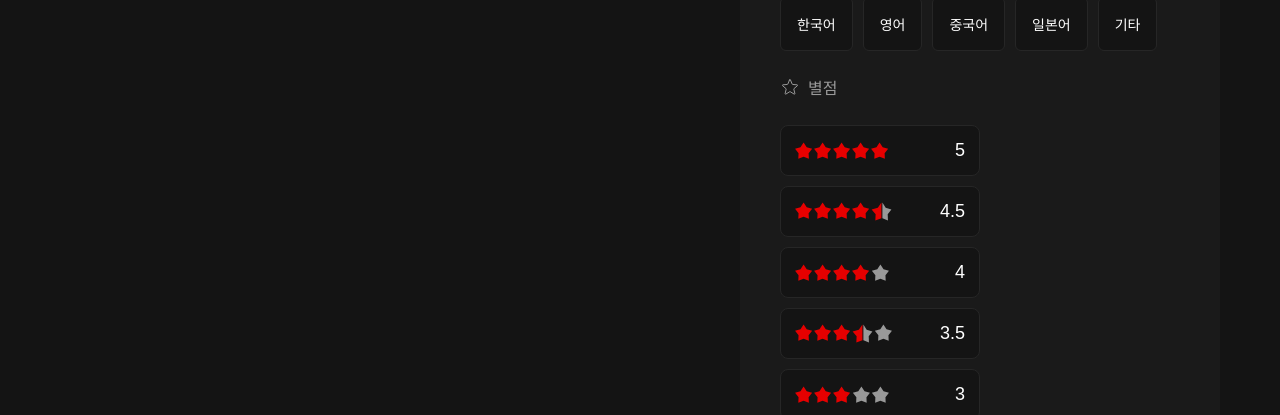
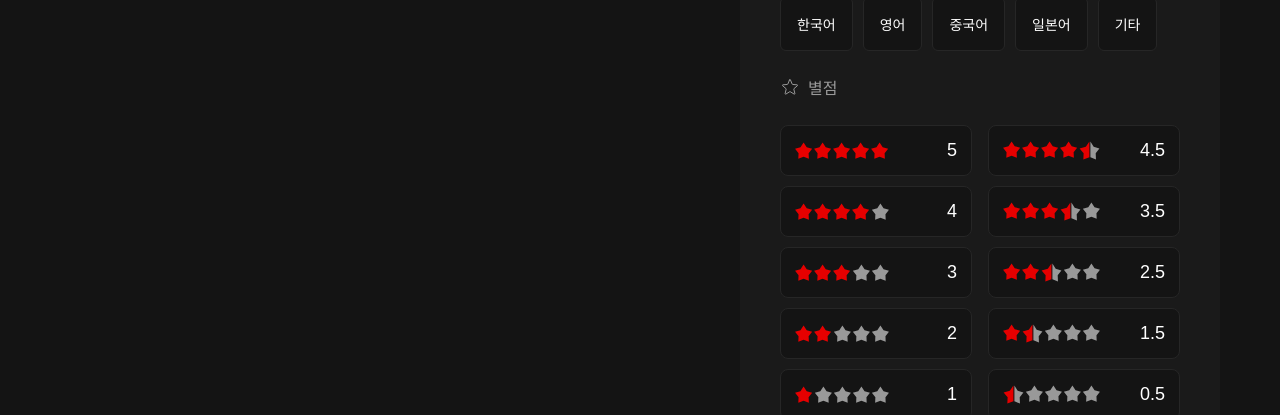
Before and after one commit to programrsky/Damoa_sky, a React (Create React App) app: page /review in a window 1280 px wide. Shown: the part 399-814 px from the top of the page. Built offline with nearby package versions, Linux system fonts and the light colour scheme; no server answers.

Commit message:
Damoa_commit:2,3(리뷰 및 커뮤니티 로그인 후 사용 로직)

```diff
--- a/src/component/LoginPage.jsx
+++ b/src/component/LoginPage.jsx
@@ -2,7 +2,8 @@ import Modal from 'react-modal';
 import LoginForm from './LoginForm';
 import SignUpForm from './SignUpForm';
 import MyPageForm from './ChangingInformation';
-import { useState, useEffect } from 'react';
+import { useState, useEffect} from 'react';
+import { useNavigate } from 'react-router-dom';
 import style from '../css/LoginForm.module.css';
 
 export default function LoginPage() {
@@ -10,7 +11,7 @@ export default function LoginPage() {
     const [signUpPageOpen, setSignUpPageOpen] = useState(false);
     const [myPageOpen, setMyPageOpen] = useState(false); // 마이 페이지 모달 상태 추가
     const [isLoggedIn, setIsLoggedIn] = useState(false);
-
+    const navigate = useNavigate();
     useEffect(() => {
         const userId = localStorage.getItem('user_id');
         if (userId) {
@@ -49,6 +50,7 @@ export default function LoginPage() {
     const onLogout = () => {
         localStorage.removeItem('user_id');
         setIsLoggedIn(false);
+        navigate('/');
     };
 
     useEffect(() => {
--- a/src/component/Rating.jsx
+++ b/src/component/Rating.jsx
@@ -1,4 +1,4 @@
-import React, { useState } from 'react';
+import { useState, useEffect } from 'react';
 import style from '../css/MainRating.module.css';
 import StarContent from '../svg/StarContent';
 import StarRating from '../svg/StarRating';
@@ -8,10 +8,13 @@ import EmptyStarRating from '../svg/EmptyStarRating';
 export default function Rating() {
     const [selectedRating, setSelectedRating] = useState(localStorage.getItem('rating') || '');
 
+    useEffect(() => {
+        printLocalStorage();
+    }, [selectedRating]);
+
     const handleRatingChange = (rating) => {
         setSelectedRating(rating);
         localStorage.setItem('rating', rating);
-        printLocalStorage();  // Print local storage after updating it
     };
 
     const printLocalStorage = () => {
@@ -26,40 +29,116 @@ export default function Rating() {
         return stars;
     };
 
-    const ratings = [
-        { value: 5, fullStars: 5, halfStars: 0, emptyStars: 0 },
-        { value: 4.5, fullStars: 4, halfStars: 1, emptyStars: 0 },
-        { value: 4, fullStars: 4, halfStars: 0, emptyStars: 1 },
-        { value: 3.5, fullStars: 3, halfStars: 1, emptyStars: 1 },
-        { value: 3, fullStars: 3, halfStars: 0, emptyStars: 2 },
-        { value: 2.5, fullStars: 2, halfStars: 1, emptyStars: 2 },
-        { value: 2, fullStars: 2, halfStars: 0, emptyStars: 3 },
-        { value: 1.5, fullStars: 1, halfStars: 1, emptyStars: 3 },
-        { value: 1, fullStars: 1, halfStars: 0, emptyStars: 4 },
-        { value: 0.5, fullStars: 0, halfStars: 1, emptyStars: 4 },
-    ];
-
     return (
         <div className={style.rating}>
             <div className={style.rating__content}>
                 <StarContent />
                 <p>별점</p>
             </div>
-            {ratings.map((rating, index) => (
-                <div className={style[`rating__starBtns-group`]} key={index}>
-                    <button
-                        className={`${style.rating__starBtn} ${selectedRating == rating.value ? style.active : ''}`}
-                        onClick={() => handleRatingChange(rating.value)}
-                    >
-                        <div className={style[`rating__starBtn__elements-group`]}>
-                            <div className={style.rating__starBtn__stars}>
-                                {renderStars(rating.fullStars, rating.halfStars, rating.emptyStars)}
-                            </div>
-                            <span className={style.rating__starBtn__text}>{rating.value}</span>
+            {/* 별점 5점, 별점 4.5점 */}
+            <div className={style[`rating__starBtns-group`]}>
+                <button className={style.rating__starBtn} onClick={() => handleRatingChange(5)}>
+                    <div className={style[`rating__starBtn__elements-group`]}>
+                        <div className={style.rating__starBtn__stars}>
+                            {renderStars(5, 0, 0)}
                         </div>
-                    </button>
-                </div>
-            ))}
+                        <span className={style.rating__starBtn__text}>5</span>
+                    </div>
+                </button>
+
+                <button className={style.rating__starBtn} onClick={() => handleRatingChange(4.5)}>
+                    <div className={style[`rating__starBtn__elements-group`]}>
+                        <div className={style.rating__starBtn__stars}>
+                            {renderStars(4, 1, 0)}
+                        </div>
+                        <span className={style.rating__starBtn__text}>4.5</span>
+                    </div>
+                </button>
+            </div>
+
+            {/* 별점 4점, 별점 3.5점 */}
+            <div className={style[`rating__starBtns-group`]}>
+                <button className={style.rating__starBtn} onClick={() => handleRatingChange(4)}>
+                    <div className={style[`rating__starBtn__elements-group`]}>
+                        <div className={style.rating__starBtn__stars}>
+                            {renderStars(4, 0, 1)}
+                        </div>
+                        <span className={style.rating__starBtn__text}>4</span>
+                    </div>
+                </button>
+
+                <button className={style.rating__starBtn} onClick={() => handleRatingChange(3.5)}>
+                    <div className={style[`rating__starBtn__elements-group`]}>
+                        <div className={style.rating__starBtn__stars}>
+                            {renderStars(3, 1, 1)}
+                        </div>
+                        <span className={style.rating__starBtn__text}>3.5</span>
+                    </div>
+                </button>
+            </div>
+
+            {/* 별점 3점, 별점 2.5점 */}
+            <div className={style[`rating__starBtns-group`]}>
+                <button className={style.rating__starBtn} onClick={() => handleRatingChange(3)}>
+                    <div className={style[`rating__starBtn__elements-group`]}>
+                        <div className={style.rating__starBtn__stars}>
+                            {renderStars(3, 0, 2)}
+                        </div>
+                        <span className={style.rating__starBtn__text}>3</span>
+                    </div>
+                </button>
+
+                <button className={style.rating__starBtn} onClick={() => handleRatingChange(2.5)}>
+                    <div className={style[`rating__starBtn__elements-group`]}>
+                        <div className={style.rating__starBtn__stars}>
+                            {renderStars(2, 1, 2)}
+                        </div>
+                        <span className={style.rating__starBtn__text}>2.5</span>
+                    </div>
+                </button>
+            </div>
+
+            {/* 별점 2점, 별점 1.5점 */}
+            <div className={style[`rating__starBtns-group`]}>
+                <button className={style.rating__starBtn} onClick={() => handleRatingChange(2)}>
+                    <div className={style[`rating__starBtn__elements-group`]}>
+                        <div className={style.rating__starBtn__stars}>
+                            {renderStars(2, 0, 3)}
+                        </div>
+                        <span className={style.rating__starBtn__text}>2</span>
+                    </div>
+                </button>
+
+                <button className={style.rating__starBtn} onClick={() => handleRatingChange(1.5)}>
+                    <div className={style[`rating__starBtn__elements-group`]}>
+                        <div className={style.rating__starBtn__stars}>
+                            {renderStars(1, 1, 3)}
+                        </div>
+                        <span className={style.rating__starBtn__text}>1.5</span>
+                    </div>
+                </button>
+            </div>
+
+            {/* 별점 1점, 별점 0.5점 */}
+            <div className={style[`rating__starBtns-group`]}>
+                <button className={style.rating__starBtn} onClick={() => handleRatingChange(1)}>
+                    <div className={style[`rating__starBtn__elements-group`]}>
+                        <div className={style.rating__starBtn__stars}>
+                            {renderStars(1, 0, 4)}
+                        </div>
+                        <span className={style.rating__starBtn__text}>1</span>
+                    </div>
+                </button>
+
+                <button className={style.rating__starBtn} onClick={() => handleRatingChange(0.5)}>
+                    <div className={style[`rating__starBtn__elements-group`]}>
+                        <div className={style.rating__starBtn__stars}>
+                            {renderStars(0, 1, 4)}
+                        </div>
+                        <span className={style.rating__starBtn__text}>0.5</span>
+                    </div>
+                </button>
+            </div>
         </div>
     );
 }
--- a/src/component/ReviewPageReviewText.jsx
+++ b/src/component/ReviewPageReviewText.jsx
@@ -1,16 +1,27 @@
-import { Link } from 'react-router-dom';
+import { useNavigate } from 'react-router-dom';
 import styles from '../css/ReviewText.module.css';
 import { ReactComponent as AddIcon } from '../svg/AddIcon.svg';
 
 export default function ReviewText() {
+    const navigate = useNavigate();
+
+    const handleReviewClick = (event) => {
+        const userId = localStorage.getItem('user_id');
+        if (!userId) {
+            event.preventDefault();
+            alert('로그인 후에 리뷰를 작성하실 수 있습니다.');
+        } else {
+            navigate('writing');
+        }
+    };
+
     return (
         <div className={styles.header}>
             <p className={styles.title}>한 줄 리뷰</p>
-            <Link to="writing" className={styles.button}>
-                {/* 상대 경로 사용 */}
+            <div onClick={handleReviewClick} style={{ cursor: 'pointer' }} className={styles.button} >
                 <AddIcon />
                 <p className={styles.buttonText}>리뷰 쓰러 가기</p>
-            </Link>
+            </div>
         </div>
     );
 }
--- a/src/component/WritingPage.jsx
+++ b/src/component/WritingPage.jsx
@@ -148,7 +148,15 @@ const WritePage = () => {
     const handleCancel = () => {
         scrollToTop();
     };
-
+    const handleWriteClick = (event) => {
+        const userId = localStorage.getItem('user_id');
+        if (!userId) {
+            event.preventDefault();
+            alert('로그인 후에 글을 작성하실 수 있습니다.');
+        } else {
+            navigate('writing');
+        }
+    };
     return (
         <div className={styles.writePageContainer}>
             <div className={styles.writeHeader}>
```
Also changed, not shown: src/component/Board.jsx (+18 -4 lines).
